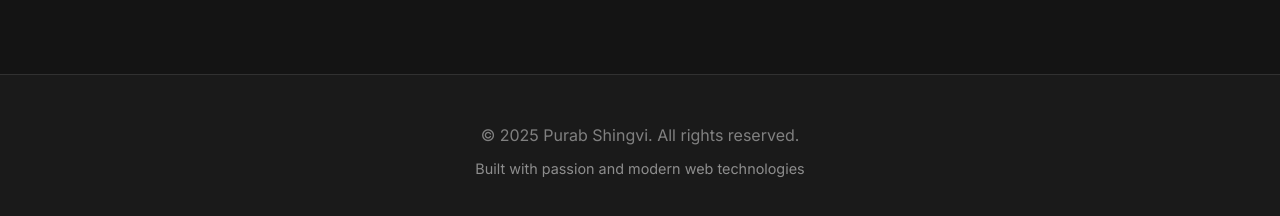
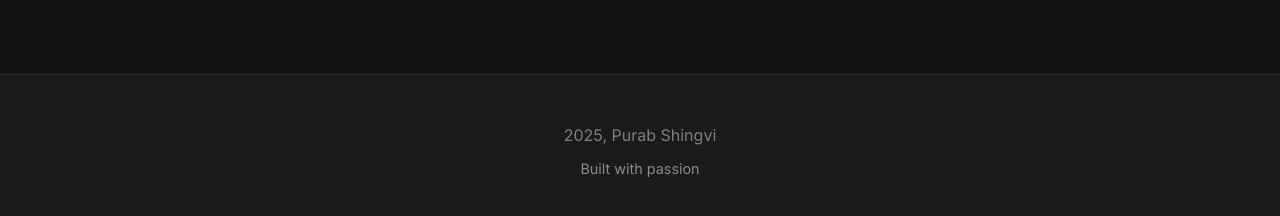
Before and after one commit to purabshingvi1011/portfolio, a plain HTML site: page index.html in a window 1280 px wide. Shown: the part 7319-7535 px from the top of the page. Drawn offline with Linux system fonts and the light colour scheme.

Commit message:
Update index.html

```diff
--- a/index.html
+++ b/index.html
@@ -536,8 +536,8 @@
     <footer class="footer">
         <div class="container">
             <div class="footer-content">
-                <p class="footer-text">&copy; 2025 Purab Shingvi. All rights reserved.</p>
-                <p class="footer-subtext">Built with passion and modern web technologies</p>
+                <p class="footer-text">2025, Purab Shingvi</p>
+                <p class="footer-subtext">Built with passion</p>
             </div>
         </div>
     </footer>
```
